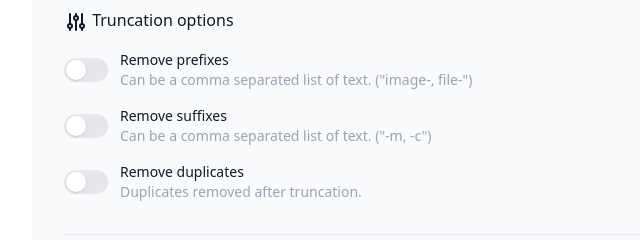
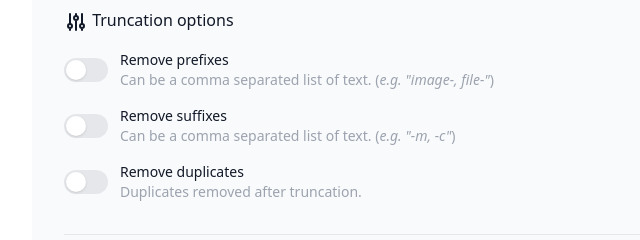
Before and after one commit to yetti/truncanator, a plain HTML site: page index.html in a window 1280 px wide. Shown: the part 435-675 px from the top of the page, 0-640 px from the left. Drawn offline with nearby package versions, Linux system fonts and the light colour scheme; a web font is replaced by a local one.

Commit message:
style: styled help text

```diff
--- a/index.html
+++ b/index.html
@@ -89,7 +89,7 @@
                               </button>
                               <span class="ml-3 flex-grow flex flex-col" id="removePrefix-label">
                                 <span class="text-sm font-medium text-gray-900">Remove prefixes</span>
-                                <span class="text-sm text-gray-400">Can be a comma separated list of text. ("image-, file-")</span>
+                                <span class="text-sm text-gray-400">Can be a comma separated list of text. (<em>e.g. "image-, file-"</em>)</span>
                               </span>
                             </div>
                           </div>
@@ -119,7 +119,7 @@
                               </button>
                               <span class="ml-3 flex-grow flex flex-col" id="removeSuffix-label">
                                 <span class="text-sm font-medium text-gray-900">Remove suffixes</span>
-                                <span class="text-sm text-gray-400">Can be a comma separated list of text. ("-m, -c")</span>
+                                <span class="text-sm text-gray-400">Can be a comma separated list of text. (<em>e.g. "-m, -c"</em>)</span>
                               </span>
                             </div>
                           </div>
```
